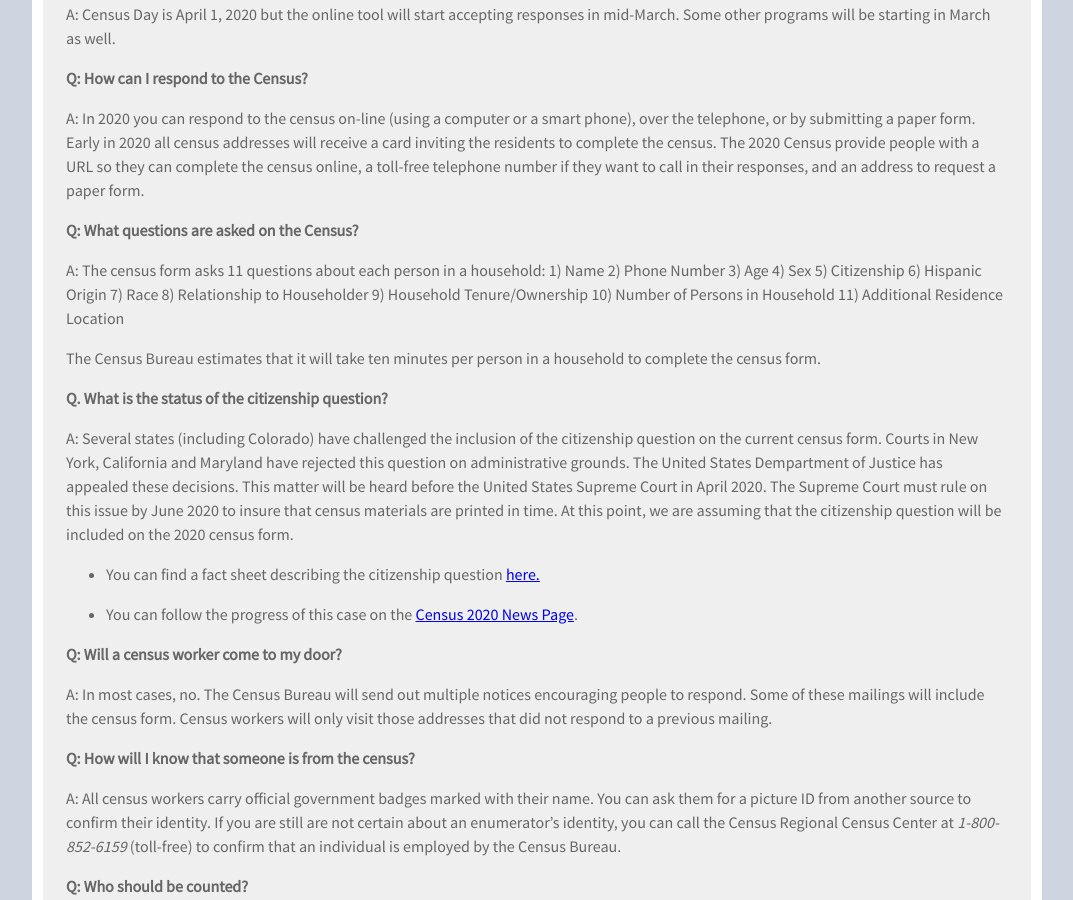
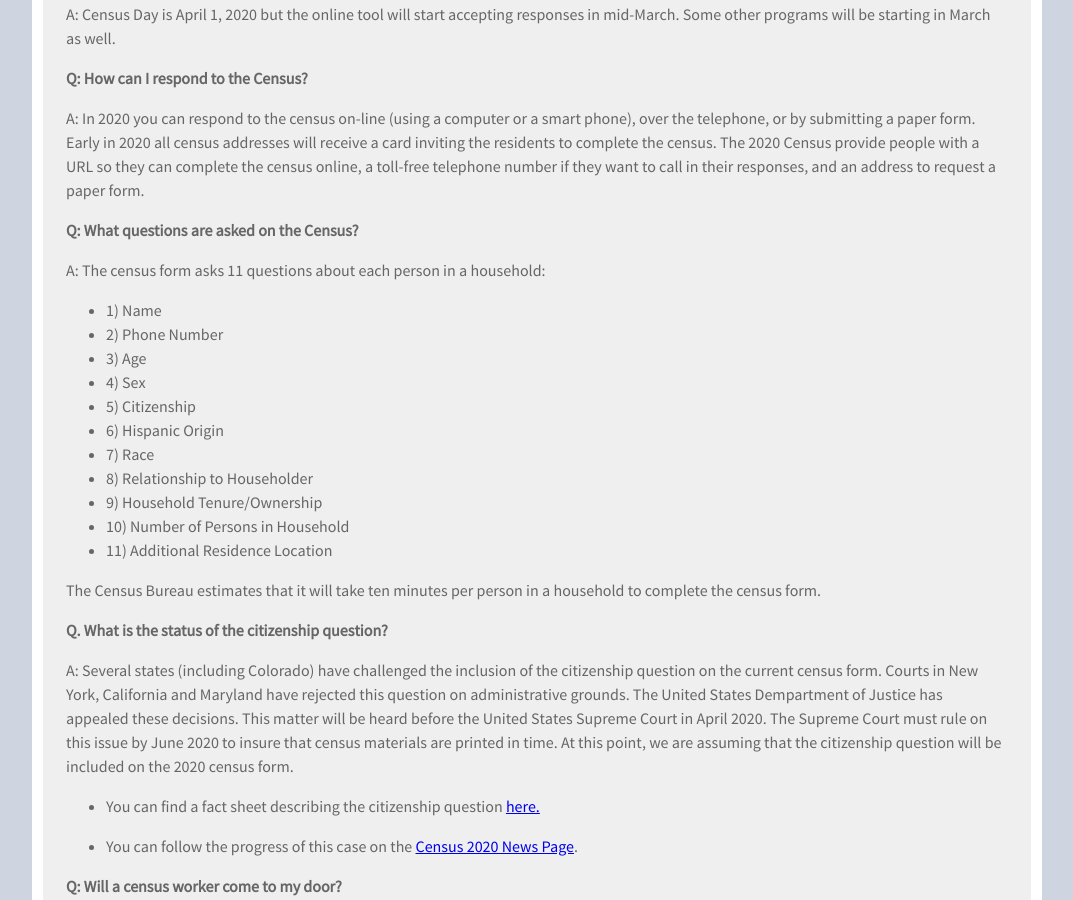
Before and after one commit to TBleess/Website_New, a Jekyll site: the page built from pages/5_CensusACS/2020-faq.md, in a window 1280 px wide and 900 px high, scrolled down 682 px. Shown: the whole window, without its empty margins (103-1176 px from the left). Built offline with Jekyll 4.4.1, drawn with Linux system fonts in a browser that asks for light colours.

Commit message:
Update 2020-faq.md

```diff
--- a/pages/5_CensusACS/2020-faq.md
+++ b/pages/5_CensusACS/2020-faq.md
@@ -25,17 +25,17 @@ A: In 2020 you can respond to the census on-line (using a computer or a smart ph
 **Q:  What questions are asked on the Census?**
 
 A: The census form asks 11 questions about each person in a household:
-1) Name
-2) Phone Number
-3) Age
-4) Sex
-5) Citizenship
-6) Hispanic Origin
-7) Race
-8) Relationship to Householder
-9) Household Tenure/Ownership
-10) Number of Persons in Household
-11) Additional Residence Location
+- 1) Name
+- 2) Phone Number
+- 3) Age
+- 4) Sex
+- 5) Citizenship
+- 6) Hispanic Origin
+- 7) Race
+- 8) Relationship to Householder
+- 9) Household Tenure/Ownership
+- 10) Number of Persons in Household
+- 11) Additional Residence Location
 
 The Census Bureau estimates that it will take ten minutes per person in a household to complete the census form.
 
```
